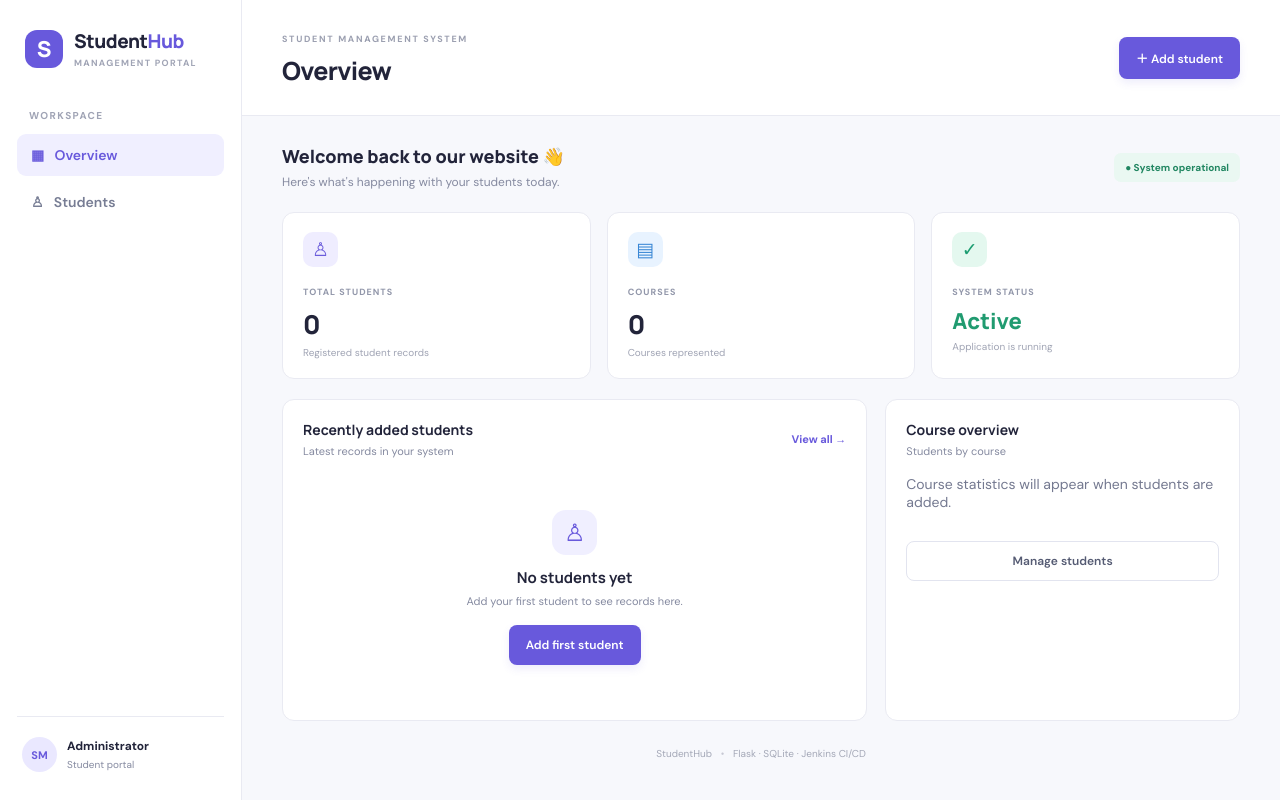
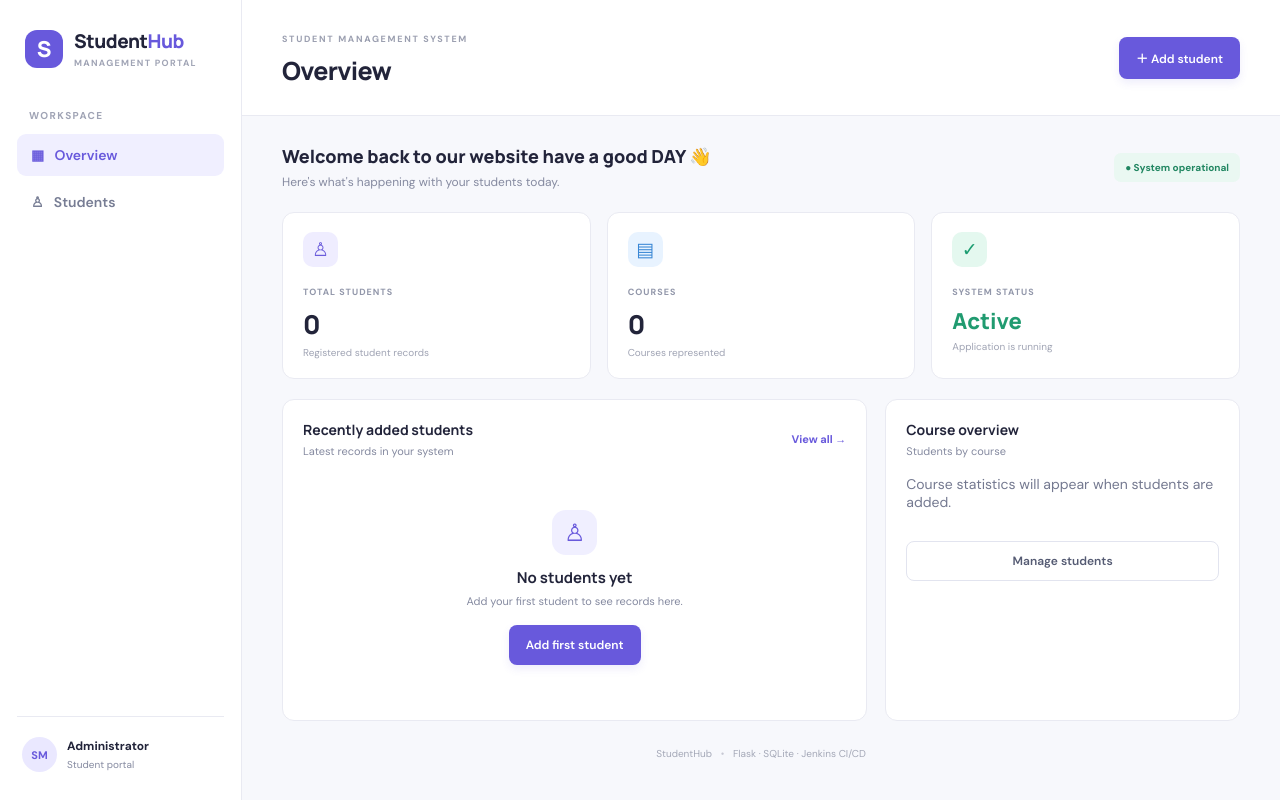
Before and after one commit to tusharpawar2888/student-management-system, a Flask app: page / in a window 1280 px wide. Run offline with Flask 3, Linux system fonts and the light colour scheme; data that the repository does not hold is empty.

Commit message:
Update index.html

```diff
--- a/templates/index.html
+++ b/templates/index.html
@@ -1,5 +1,5 @@
 {% extends "base.html" %}{% block title %}Overview{% endblock %}{% block heading %}Overview{% endblock %}{% block content %}
-<div class="welcome"><div><h2>Welcome back to our website 👋</h2><p>Here's what's happening with your students today.</p></div><span class="live">● System operational</span></div>
+<div class="welcome"><div><h2>Welcome back to our website have a good DAY 👋</h2><p>Here's what's happening with your students today.</p></div><span class="live">● System operational</span></div>
 <div class="stats"><article class="stat"><span class="stat-icon purple-bg">♙</span><small>TOTAL STUDENTS</small><strong>{{ total }}</strong><p>Registered student records</p></article><article class="stat"><span class="stat-icon blue-bg">▤</span><small>COURSES</small><strong>{{ courses|length }}</strong><p>Courses represented</p></article><article class="stat"><span class="stat-icon green-bg">✓</span><small>SYSTEM STATUS</small><strong class="green-text">Active</strong><p>Application is running</p></article></div>
 <div class="columns"><section class="panel"><div class="panel-head"><div><h3>Recently added students</h3><p>Latest records in your system</p></div><a href="{{ url_for('students') }}" class="link">View all →</a></div>
 {% if recent %}<div class="table-wrap"><table><thead><tr><th>STUDENT</th><th>COURSE</th><th>EMAIL</th></tr></thead><tbody>{% for s in recent %}<tr><td><span class="person"><i>{{ s.name[:1]|upper }}</i><b>{{ s.name }}</b></span></td><td><span class="tag">{{ s.course }}</span></td><td class="muted">{{ s.email }}</td></tr>{% endfor %}</tbody></table></div>{% else %}<div class="empty"><span class="empty-icon">♙</span><h3>No students yet</h3><p>Add your first student to see records here.</p><a class="btn primary" href="{{ url_for('add_student') }}">Add first student</a></div>{% endif %}</section>
```
